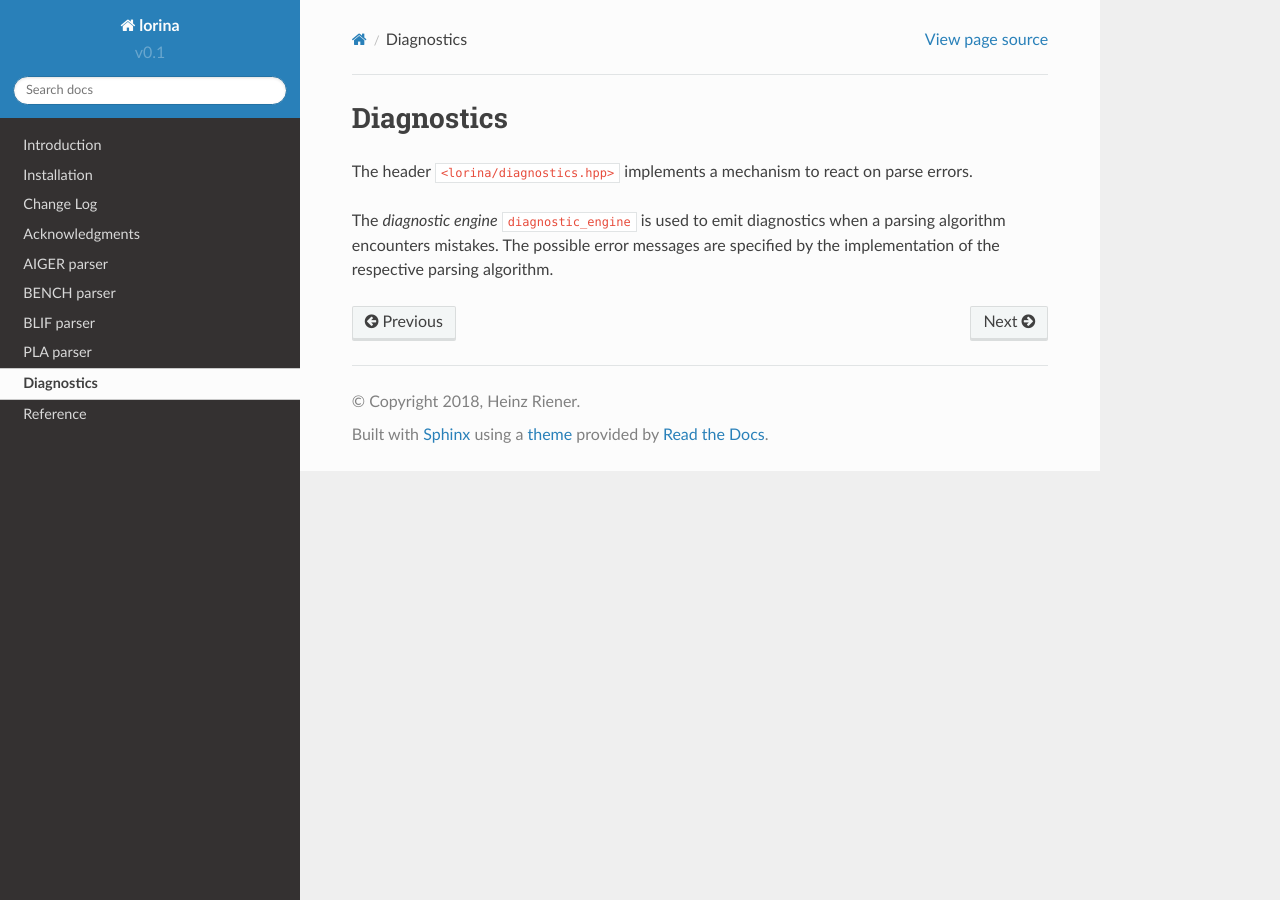
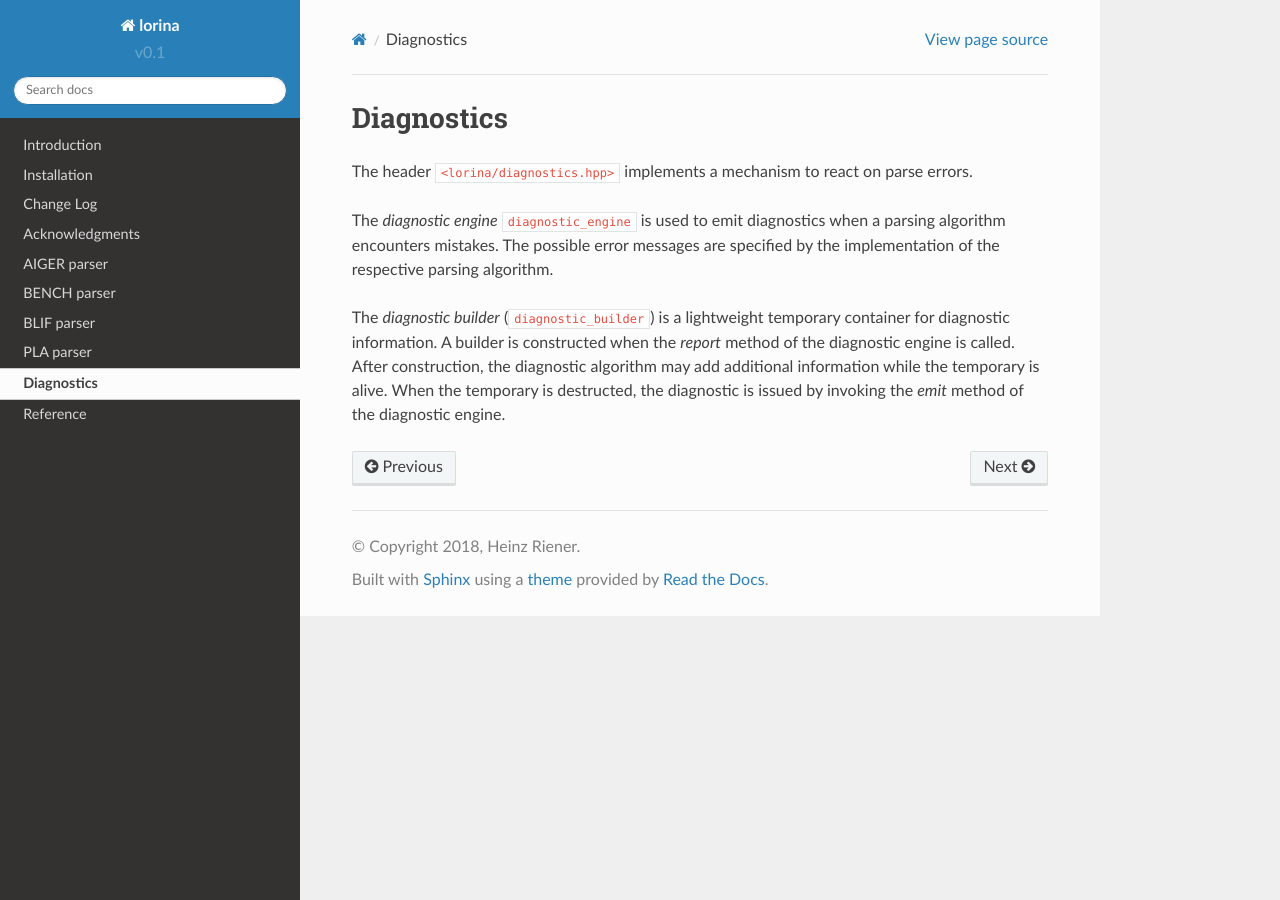
Before and after one commit to hriener/lorina, a Sphinx documentation site: the page built from docs/diagnostics.rst, in a window 1280 px wide. Built offline with Sphinx 7.4.7 and the Read the Docs theme 2.0.0, drawn with Linux system fonts in a browser that asks for light colours; pages that are not in the unit, such as notebooks, are missing from menus.

Commit message:
docs: diagnostics.

```diff
--- a/docs/diagnostics.rst
+++ b/docs/diagnostics.rst
@@ -4,3 +4,5 @@ Diagnostics
 The header ``<lorina/diagnostics.hpp>`` implements a mechanism to react on parse errors.
 
 The `diagnostic engine` ``diagnostic_engine`` is used to emit diagnostics when a parsing algorithm encounters mistakes.  The possible error messages are specified by the implementation of the respective parsing algorithm.
+
+The `diagnostic builder` (``diagnostic_builder``) is a lightweight temporary container for diagnostic information.  A builder is constructed when the `report` method of the diagnostic engine is called.  After construction, the diagnostic algorithm may add additional information while the temporary is alive.  When the temporary is destructed, the diagnostic is issued by invoking the `emit` method of the diagnostic engine.
```
